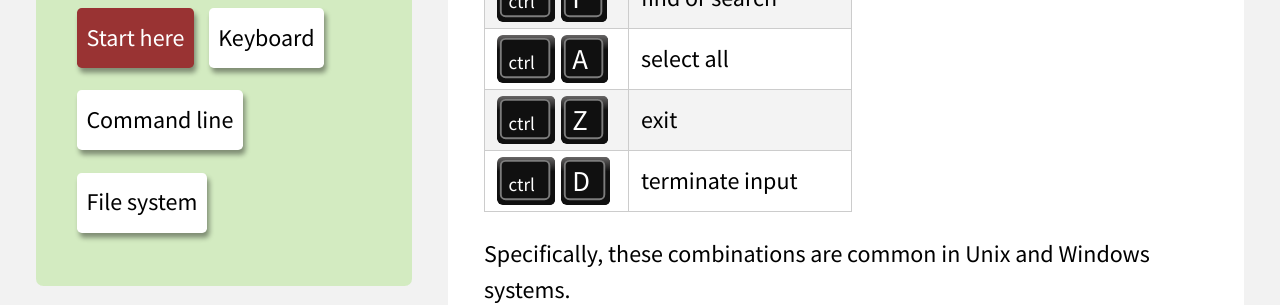
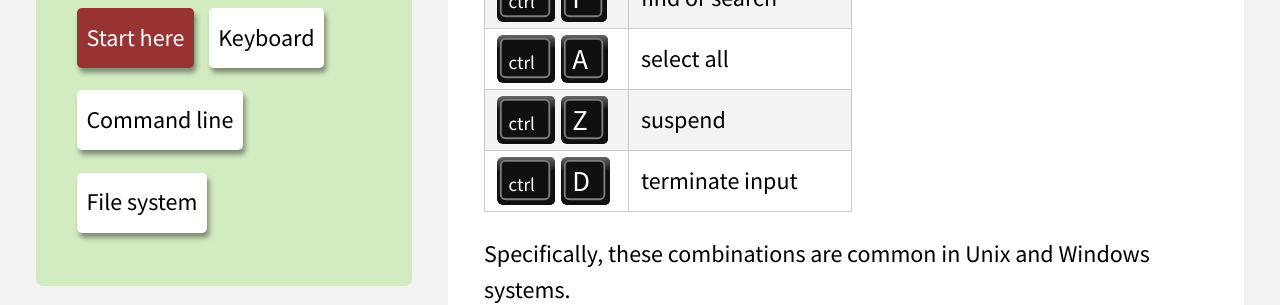
Before and after one commit to davewhiteland/compsci-superbasics, a Jekyll site: the page built from collections/_keyboard/others.md, in a window 1280 px wide. Shown: the part 740-1045 px from the top of the page. Built offline with Jekyll 4.4.1, drawn with Linux system fonts in a browser that asks for light colours.

Commit message:
fix error: ctrl-Z is suspend, not exit (thanks Matt)

```diff
--- a/collections/_keyboard/others.md
+++ b/collections/_keyboard/others.md
@@ -18,7 +18,7 @@ which program is listening.
 | <span class="key"><sub>ctrl</sub></span><span class="key">S</span> | save |
 | <span class="key"><sub>ctrl</sub></span><span class="key">F</span> | find or search |
 | <span class="key"><sub>ctrl</sub></span><span class="key">A</span> | select all |
-| <span class="key"><sub>ctrl</sub></span><span class="key">Z</span> | exit |
+| <span class="key"><sub>ctrl</sub></span><span class="key">Z</span> | suspend |
 | <span class="key"><sub>ctrl</sub></span><span class="key">D</span> | terminate input |
 
 Specifically, these combinations are common in Unix and Windows systems.
```
